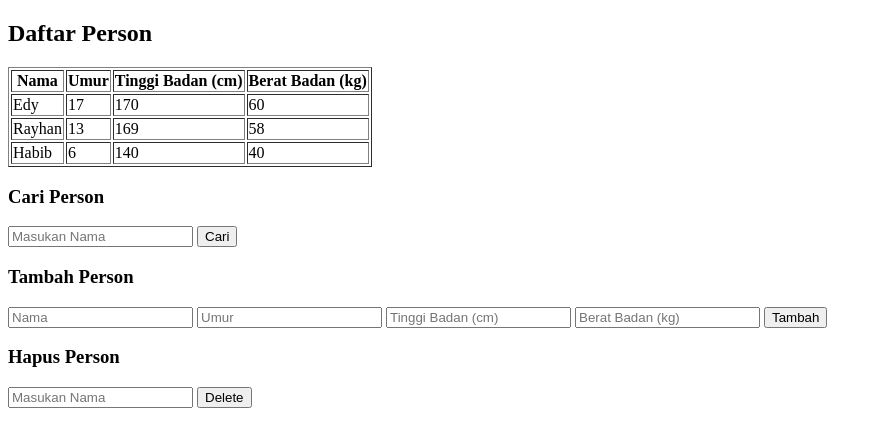
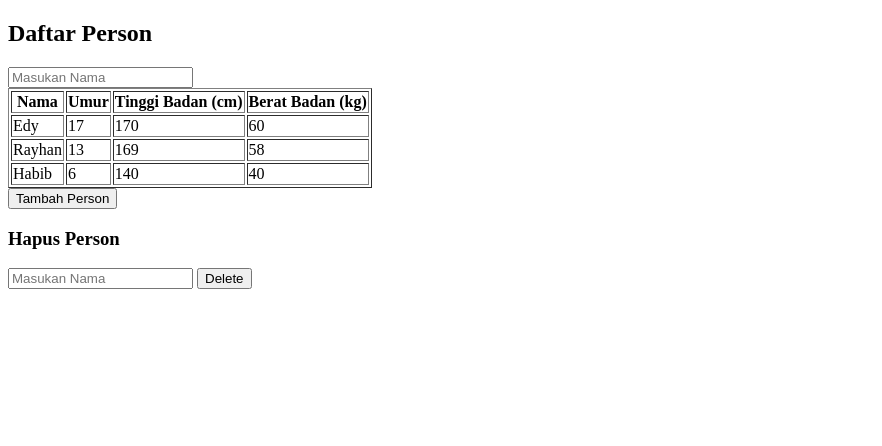
Before and after one commit to EDY1324/belajar-js3, a plain HTML site: page index.html in a window 1280 px wide. Shown: the whole page, without its empty margins (0-882 px from the left). Drawn offline with Linux system fonts and the light colour scheme.

Commit message:
Memperbarui fungsi mencari dan menambahkan

```diff
--- a/index.html
+++ b/index.html
@@ -5,6 +5,7 @@
     </head>
     <body>
         <h2>Daftar Person</h2>
+        <input type="text" id="searchName" placeholder="Masukan Nama" oninput="cari()">
         <table border="1">
             <thead>
                 <tr>
@@ -16,18 +17,17 @@
             </thead>
             <tbody id="output"></tbody>
         </table>
+        <button onclick="openModal()">Tambah Person</button>
 
-        <h3>Cari Person</h3>
-        <input type="text" id="searchName" placeholder="Masukan Nama">
-        <button onclick="cari()">Cari</button>
-        <p id="searchResult"></p>
-
+        <dialog id="modalTambah">
         <h3>Tambah Person</h3>
         <input type="text" id="name" placeholder="Nama">
         <input type="number" id="age" placeholder="Umur">
         <input type="number" id="height" placeholder="Tinggi Badan (cm)">
         <input type="number" id="weight" placeholder="Berat Badan (kg)">
         <button onclick="tambah()">Tambah</button>
+        <button onclick="closeModal()">Close</button>
+        </dialog>
 
         <h3>Hapus Person</h3>
         <input type="text" id="deleteName" placeholder="Masukan Nama">
--- a/script.js
+++ b/script.js
@@ -12,9 +12,9 @@ const keluarga = [
     new person ("Habib", 6, 140, 40)
 ];
 // Menampilkan dengan menggunakan Pengulangan
-function tampilkan() {
+function tampilkan(data = keluarga) {
 let text = "";
-keluarga.forEach(a => {
+data.forEach(a => {
     text += `<tr>
                 <td>${a.name}</td>
                 <td>${a.age}</td>
@@ -27,13 +27,27 @@ document.getElementById("output").innerHTML = text;
 //membuat fungsi mencari nama anak
 function cari() {
     let searchName = document.getElementById("searchName").value.toLowerCase();
-    let found = keluarga.find(a => a.name.toLowerCase() === searchName);
 
-    if (found) {
-        document.getElementById("searchResult").innerHTML = `Nama : ${found.name}, Umur: ${found.age} Tahun, TB: ${found.height} cm, BB: ${found.weight} kg.`;
+    if (searchName === "") {
+        tampilkan(keluarga);
+        return;
+    }
+
+    let filtered = keluarga.filter(a => a.name.toLowerCase().includes(searchName));
+
+    if (filtered.length > 0) {
+        tampilkan(filtered);
     } else {
-        document.getElementById("searchResult").innerHTML = "Nama tidak ditemukan.";
+        document.getElementById("output").innerHTML = "<tr><td colspan='4'>Nama tidak ditemukan.</td></tr>";
     }
+}
+//fungsi membuka modal/form
+function openModal() {
+    document.getElementById("modalTambah").showModal();
+}
+//fungsi menutup modal/form
+function closeModal() {
+    document.getElementById("modalTambah").close();
 }
 //membuat fungsi menambahkan anak
 function tambah() {
@@ -45,11 +59,12 @@ function tambah() {
     if (name && age && height && weight) {
         keluarga.push(new person(name, parseInt(age), parseInt(height), parseInt(weight)));
         tampilkan();
+        closeModal();
     } else {
         alert("Harap isi semua data!");
     }
 }
-
+//fungsi menghapus
 function hapus() {
     let deleteName = document.getElementById("deleteName").value.toLowerCase();
     let index = keluarga.findIndex(a => a.name.toLowerCase() === deleteName);
```
